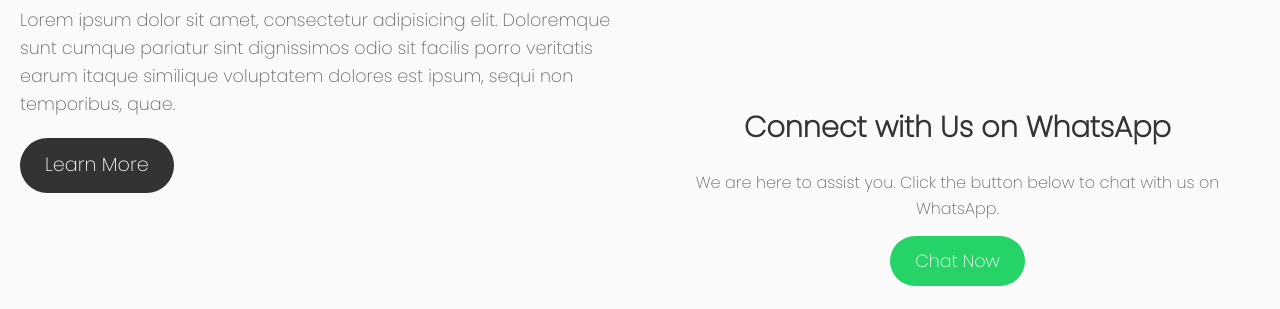
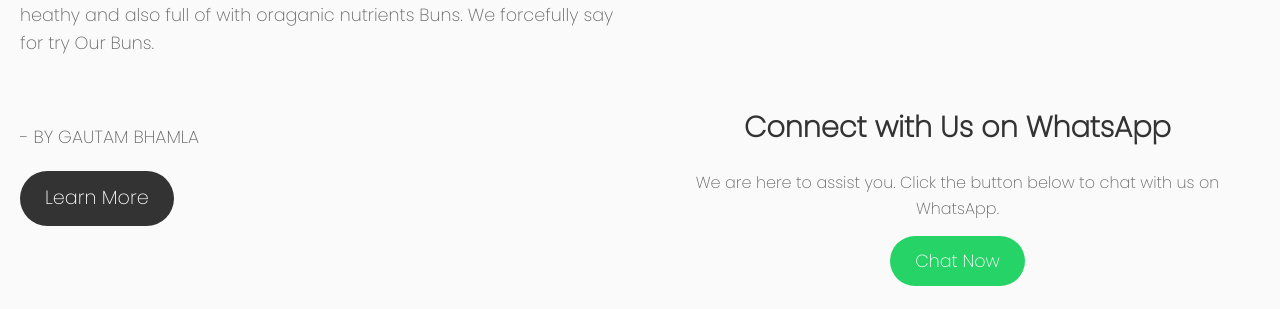
Before and after one commit to abhiraghav23/Gautam_Bakery, a plain HTML site: page index.html in a window 1280 px wide. Shown: the part 601-910 px from the top of the page. Drawn offline with Linux system fonts and the light colour scheme; a web font is replaced by a local one.

Commit message:
Update index.html

```diff
--- a/index.html
+++ b/index.html
@@ -29,10 +29,10 @@
         <h1>GAUTAM BAKERY <br>
           Serve <span class = "green">  BUNS  </span>
         </h1>
-        <p>Lorem ipsum dolor sit amet, consectetur adipisicing elit. Doloremque
-           sunt cumque pariatur sint dignissimos odio sit facilis porro veritatis
-           earum itaque similique voluptatem dolores est ipsum, sequi non temporibus,
-           quae.</p>
+        <p>Gautam Bakery is started in 2019 . And We Serve Most tasty and heathy and also full of  with oraganic nutrients Buns.
+          We forcefully say for try Our Buns.</p><br>
+        <p> - BY GAUTAM BHAMLA </p>
+
         <a href="">Learn More</a>
       </div>
       <div class="right-side">
```
